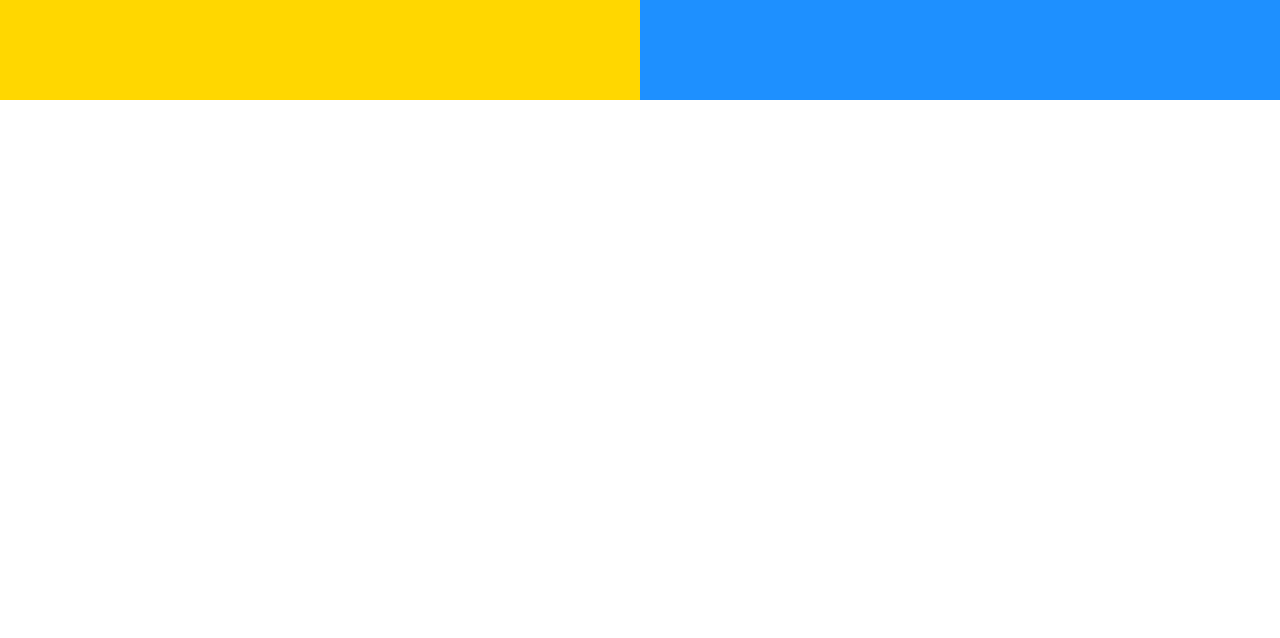
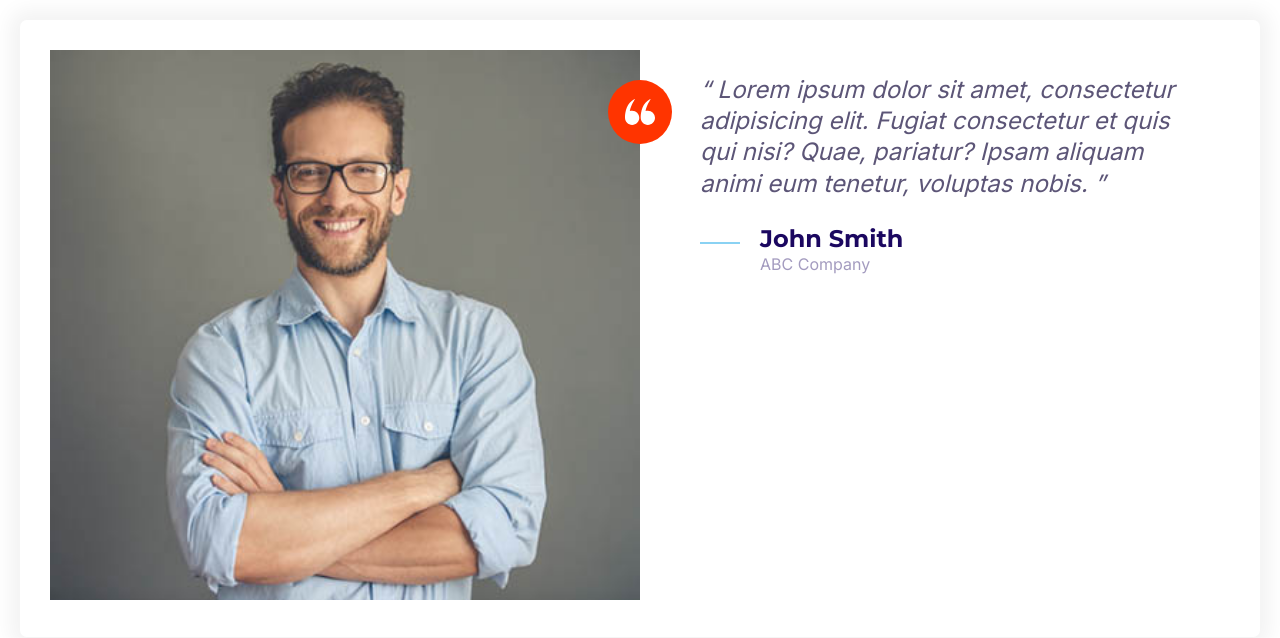
Before and after one commit to abxm2/cloudify, a plain HTML site: page index.html in a window 1280 px wide. Drawn offline with nearby package versions, Linux system fonts and the light colour scheme.

Commit message:
Build testimonial components.

```diff
--- a/css/style.css
+++ b/css/style.css
@@ -169,8 +169,17 @@ a {
   height: 40px;
 }
 
+.icon--small {
+  width: 30px;
+  height: 30px;
+}
+
 .icon--primary {
   fill: var(--color-primary);
+}
+
+.icon--white {
+  fill: #fff;
 }
 
 .icon-container {
@@ -181,6 +190,10 @@ a {
   display: inline-flex;
   justify-content: center;
   align-items: center;
+}
+
+.icon-container--accent {
+  background: var(--color-accent);
 }
 
 /* Buttons */
@@ -449,3 +462,35 @@ a {
     grid-template-columns: repeat(2, 1fr);
   }
 }
+
+/* Testimonials */
+
+.testimonial {
+  padding: 3rem;
+  overflow: visible;
+}
+
+.testimonial__image {
+  position: relative;
+}
+
+.testimonial__image > img {
+  width: 100%;
+}
+
+.testimonial__image .icon-container {
+  position: absolute;
+  top: 3rem;
+  right: -32px;
+}
+
+@media screen and (min-width: 768px) {
+  .testimonial .quote,
+  .testimonial .quote__author {
+    font-size: 2.4rem;
+  }
+
+  .testimonial .quote {
+    margin-left: 6rem;
+  }
+}
--- a/index.html
+++ b/index.html
@@ -21,10 +21,38 @@
     />
     <link rel="stylesheet" href="css/style.css" />
   </head>
-  <body>
-    <div class="grid grid--1x2">
-      <div style="height: 100px; background: gold"></div>
-      <div style="height: 100px; background: dodgerblue"></div>
+  <body style="padding: 2rem">
+    <div class="card testimonial">
+      <div class="grid grid--1x2">
+        <div class="testimonial__image">
+          <img src="images/testimonial.jpg" alt="A happy, smiling customer" />
+          <span class="icon-container icon-container--accent">
+            <svg class="icon icon--white icon--small">
+              <use xlink:href="images/sprite.svg#quotes"></use>
+            </svg>
+          </span>
+        </div>
+        <blockquote class="quote">
+          <p class="quote__text">
+            Lorem ipsum dolor sit amet, consectetur adipisicing elit. Fugiat
+            consectetur et quis qui nisi? Quae, pariatur? Ipsam aliquam animi
+            eum tenetur, voluptas nobis.
+          </p>
+          <footer>
+            <div class="media">
+              <div class="media__image">
+                <svg class="icon icon--primary quote__line">
+                  <use xlink:href="images/sprite.svg#line"></use>
+                </svg>
+              </div>
+              <div class="media__body">
+                <h3 class="media__title quote__author">John Smith</h3>
+                <p class="quote__organization">ABC Company</p>
+              </div>
+            </div>
+          </footer>
+        </blockquote>
+      </div>
     </div>
   </body>
 </html>
```
Also changed, not shown: components/testimonial.html (added, +32 -0 lines), images/testimonial.jpg (added).
